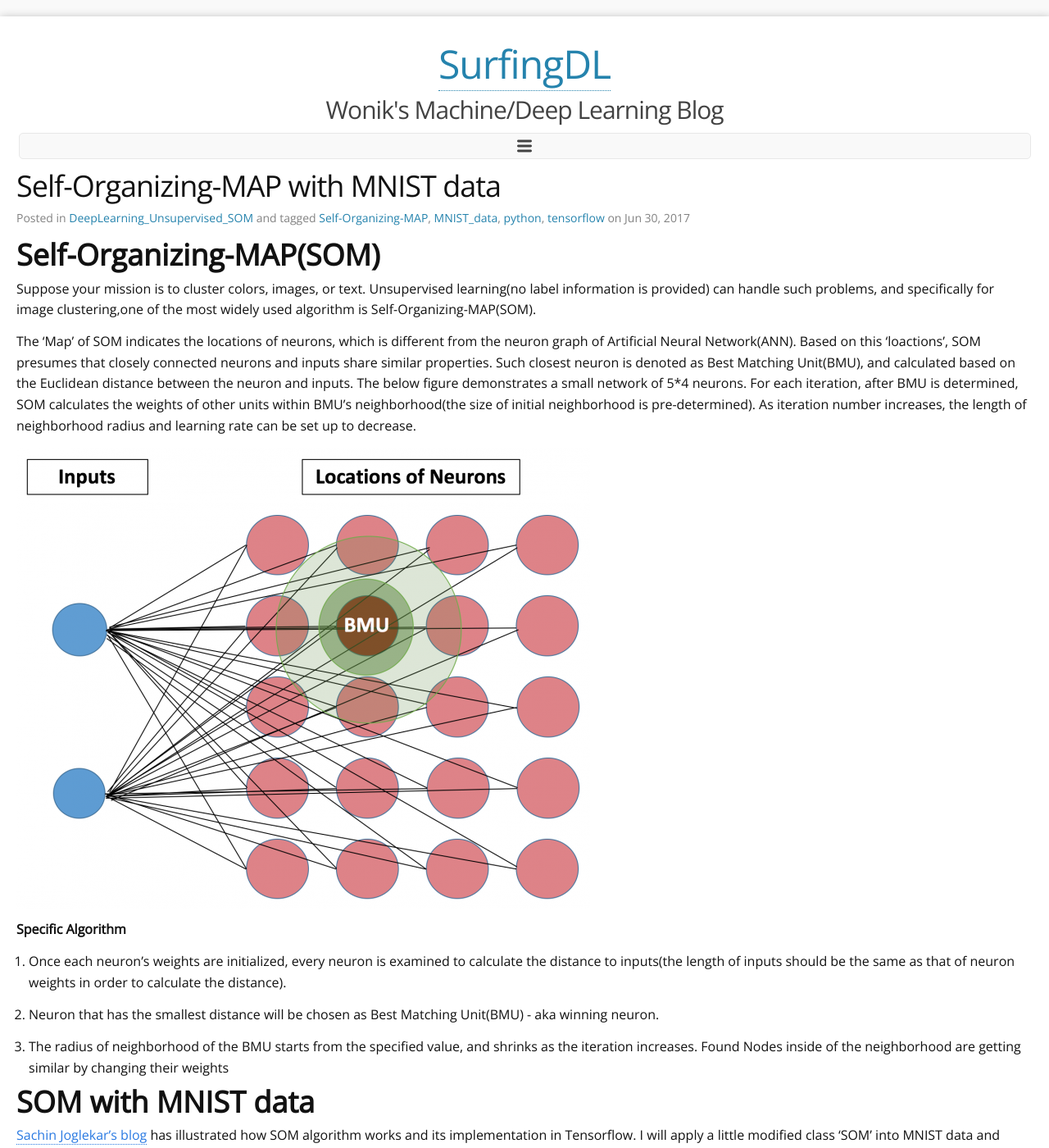
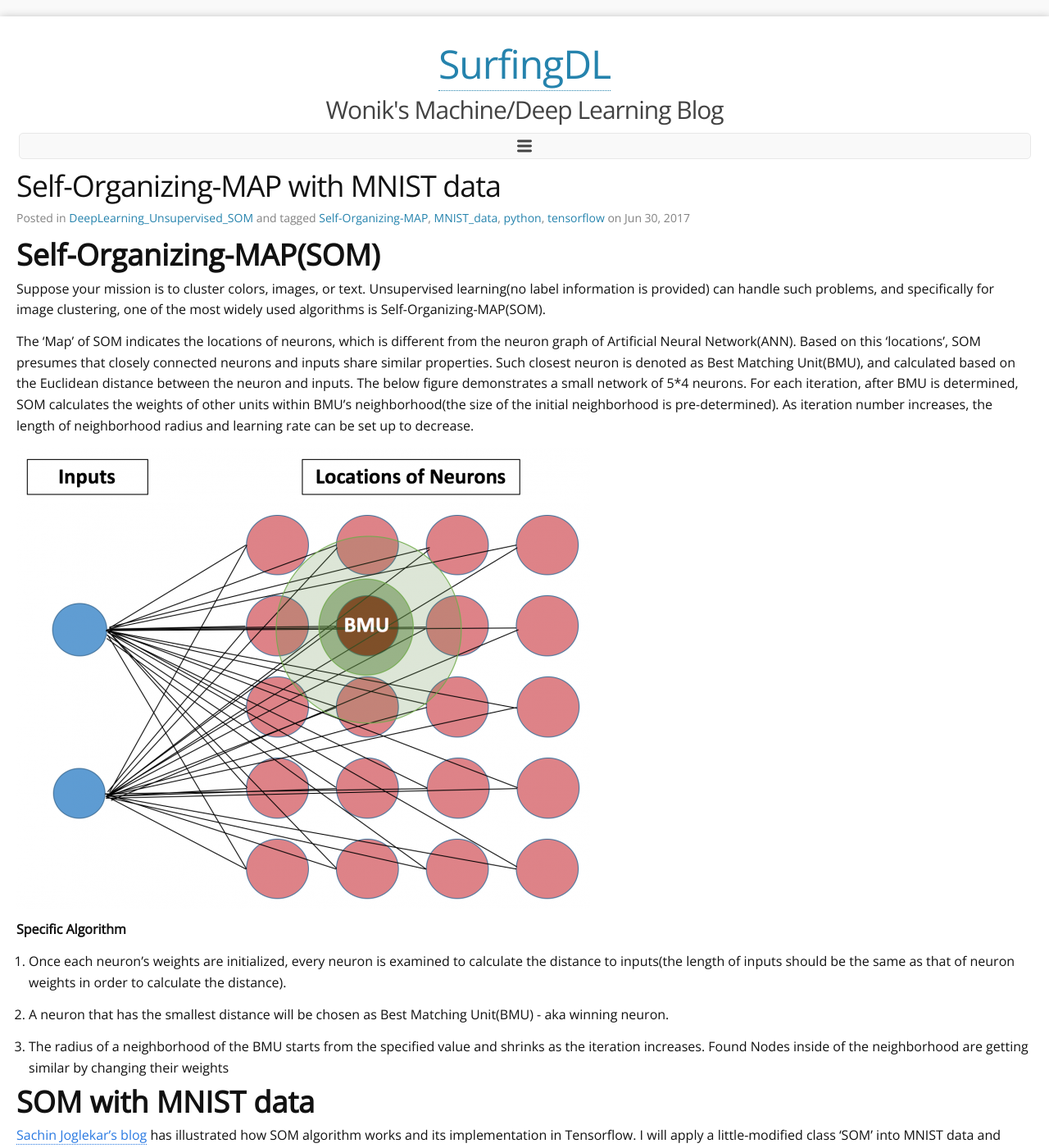
Before and after one commit to wonik/wonikjang.github.io, a Jekyll site: the page built from _posts/2017-06-30-som.md, in a window 1280 px wide and 1400 px high. Shown: the whole window at 82% size. Built offline with Jekyll 4.4.1, drawn with Linux system fonts in a browser that asks for light colours; nearby versions of some CDN libraries; comment, search, counter and statistics services are not loaded; some of the changed text lies outside the part shown.

Commit message:
Update 2017-06-30-som.md

```diff
--- a/_posts/2017-06-30-som.md
+++ b/_posts/2017-06-30-som.md
@@ -13,9 +13,9 @@ tags:
 
 # **Self-Organizing-MAP(SOM)**
 
-Suppose your mission is to cluster colors, images, or text. Unsupervised learning(no label information is provided) can handle such problems, and specifically for image clustering,one of the most widely used algorithm is Self-Organizing-MAP(SOM).
+Suppose your mission is to cluster colors, images, or text. Unsupervised learning(no label information is provided) can handle such problems, and specifically for image clustering, one of the most widely used algorithms is Self-Organizing-MAP(SOM).
 
-The 'Map' of SOM indicates the locations of neurons, which is different from the neuron graph of Artificial Neural Network(ANN). Based on this 'loactions', SOM presumes that closely connected neurons and inputs share similar properties. Such closest neuron is denoted as Best Matching Unit(BMU), and calculated based on the Euclidean distance between the neuron and inputs. The below figure demonstrates a small network of 5*4 neurons. For each iteration, after BMU is determined, SOM calculates the weights of other units within BMU's neighborhood(the size of initial neighborhood is pre-determined). As iteration number increases, the length of neighborhood radius and learning rate can be set up to decrease.
+The 'Map' of SOM indicates the locations of neurons, which is different from the neuron graph of Artificial Neural Network(ANN). Based on this 'locations', SOM presumes that closely connected neurons and inputs share similar properties. Such closest neuron is denoted as Best Matching Unit(BMU), and calculated based on the Euclidean distance between the neuron and inputs. The below figure demonstrates a small network of 5*4 neurons. For each iteration, after BMU is determined, SOM calculates the weights of other units within BMU's neighborhood(the size of the initial neighborhood is pre-determined). As iteration number increases, the length of neighborhood radius and learning rate can be set up to decrease.
 
 ![som](/result_images/som_resized.png  "som")
 
@@ -23,13 +23,13 @@ The 'Map' of SOM indicates the locations of neurons, which is different from the
 
 1. Once each neuron’s weights are initialized, every neuron is examined to calculate the distance to inputs(the length of inputs should be the same as that of neuron weights in order to calculate the distance).
 
-2. Neuron that has the smallest distance will be chosen as Best Matching Unit(BMU) - aka winning neuron.
+2. A neuron that has the smallest distance will be chosen as Best Matching Unit(BMU) - aka winning neuron.
 
-3. The radius of neighborhood of the BMU starts from the specified value, and shrinks as the iteration increases. Found Nodes inside of the neighborhood are getting similar by changing their weights
+3. The radius of a neighborhood of the BMU starts from the specified value and shrinks as the iteration increases. Found Nodes inside of the neighborhood are getting similar by changing their weights
 
 # **SOM with MNIST data**
 
-[Sachin Joglekar’s blog][Sachin's_blog-] has illustrated how SOM algorithm works and its implementation in Tensorflow. I will apply a little modified class 'SOM' into MNIST data and examine how well SOM works.
+[Sachin Joglekar’s blog][Sachin's_blog-] has illustrated how SOM algorithm works and its implementation in Tensorflow. I will apply a little-modified class 'SOM' into MNIST data and examine how well SOM works.
 
 [Sachin's_blog-]:https://codesachin.wordpress.com/2015/11/28/self-organizing-maps-with-googles-tensorflow/
 
```
Also changed, not shown: other parts of _posts/2017-06-30-som.md (+1 -1 lines).
